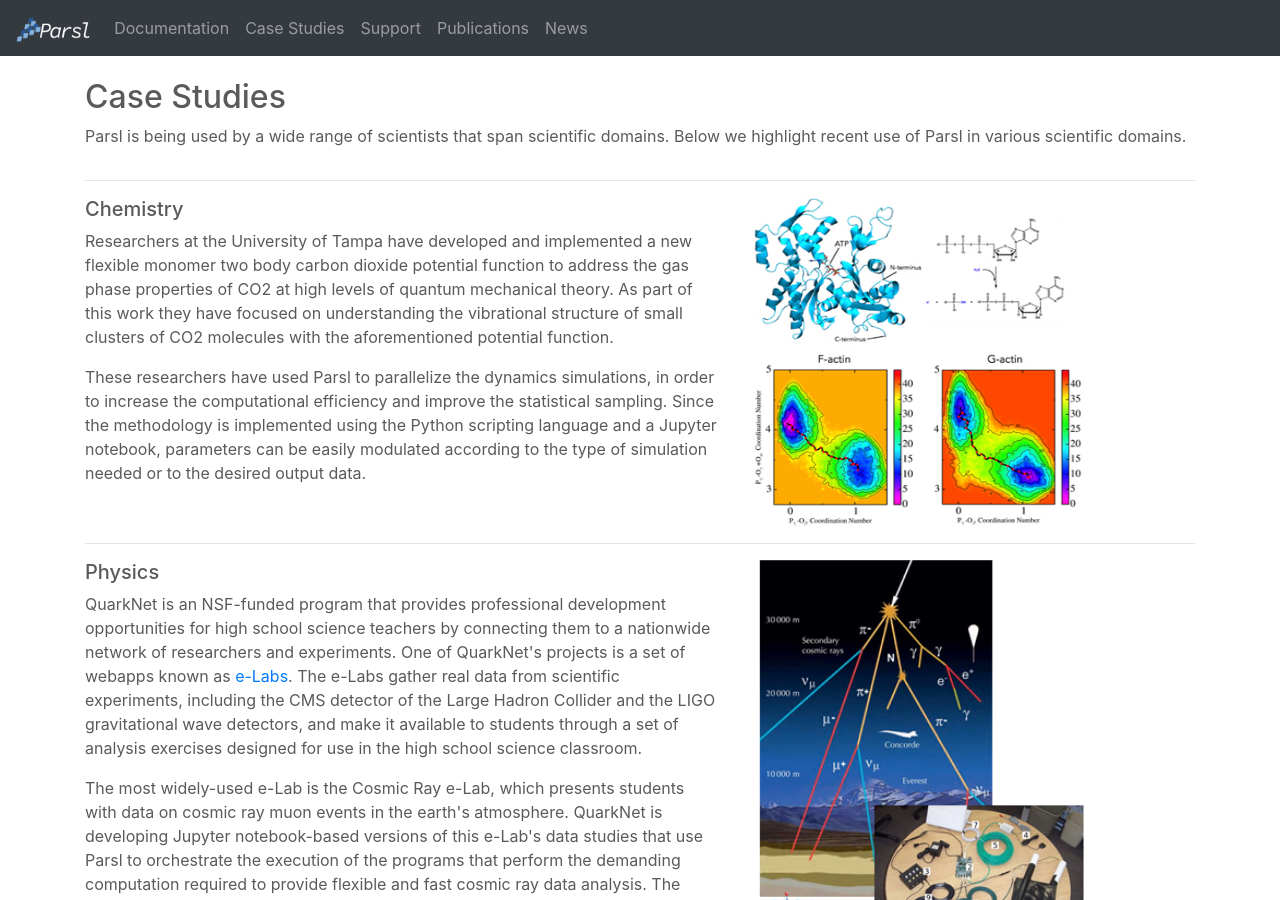
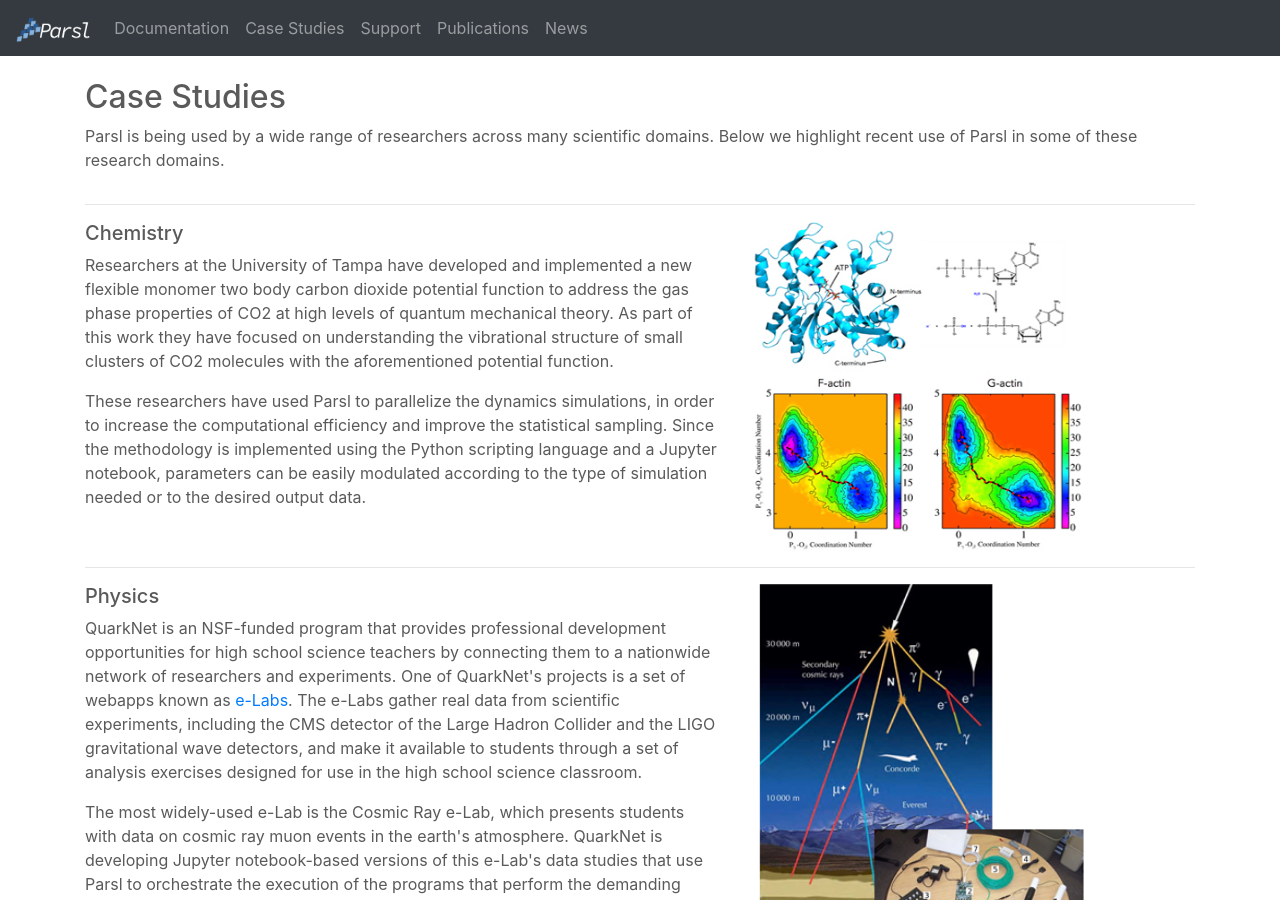
Before and after one commit to Parsl/parsl.github.io, a Jekyll site: the page built from case_studies.html, in a window 1280 px wide and 900 px high. Built offline with Jekyll 4.4.1, drawn with Linux system fonts in a browser that asks for light colours.

Commit message:
fixing sentence as discussed in slack

```diff
--- a/case_studies.html
+++ b/case_studies.html
@@ -15,8 +15,8 @@
     <div class="col-lg-12">
       <h2>Case Studies</h2>
 
-      <p>Parsl is being used by a wide range of scientists that span scientific domains. Below we highlight
-      recent use of Parsl in various scientific domains.
+      <p>Parsl is being used by a wide range of researchers across many scientific domains. Below we highlight
+      recent use of Parsl in some of these research domains.
     </div>
    </div>
 
```
